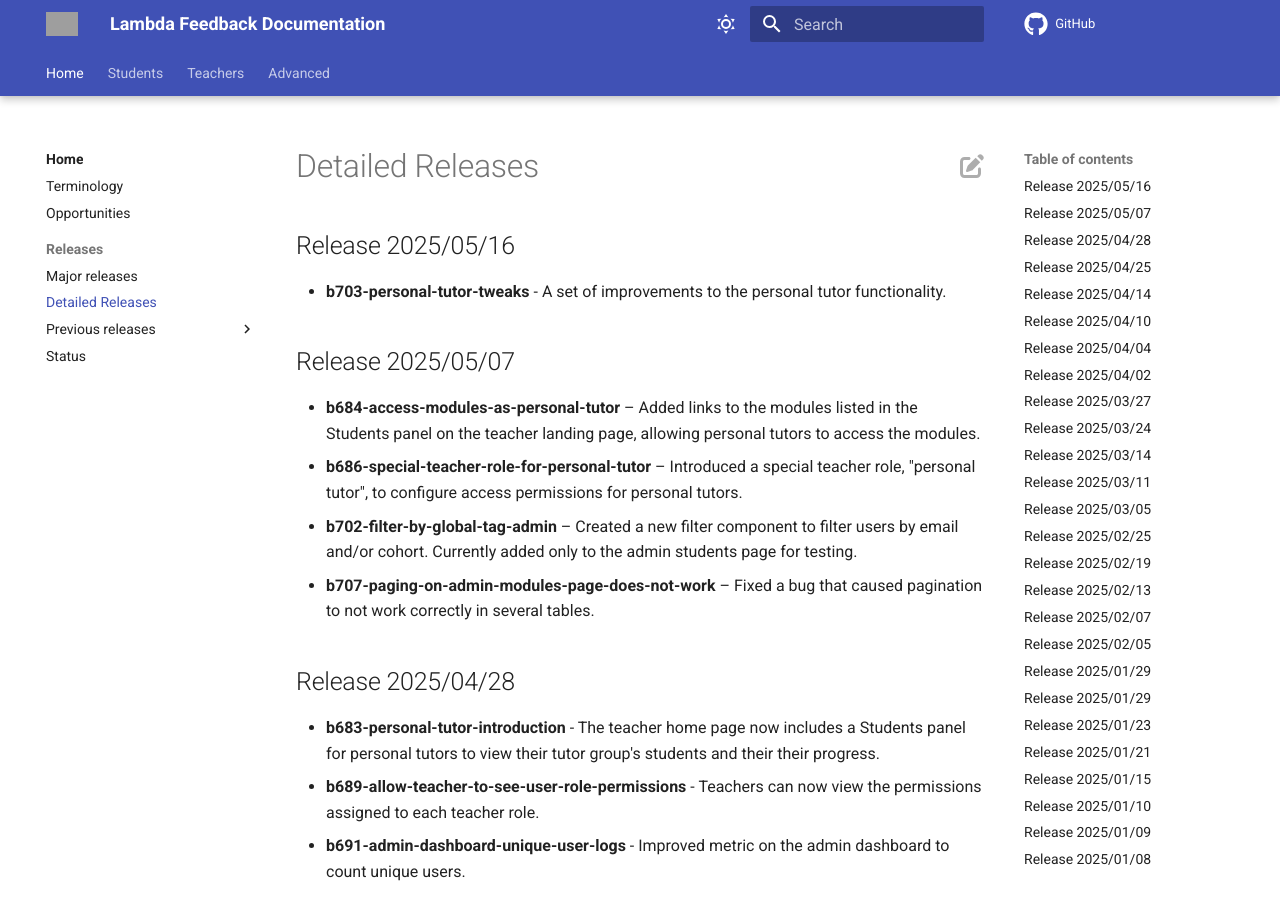
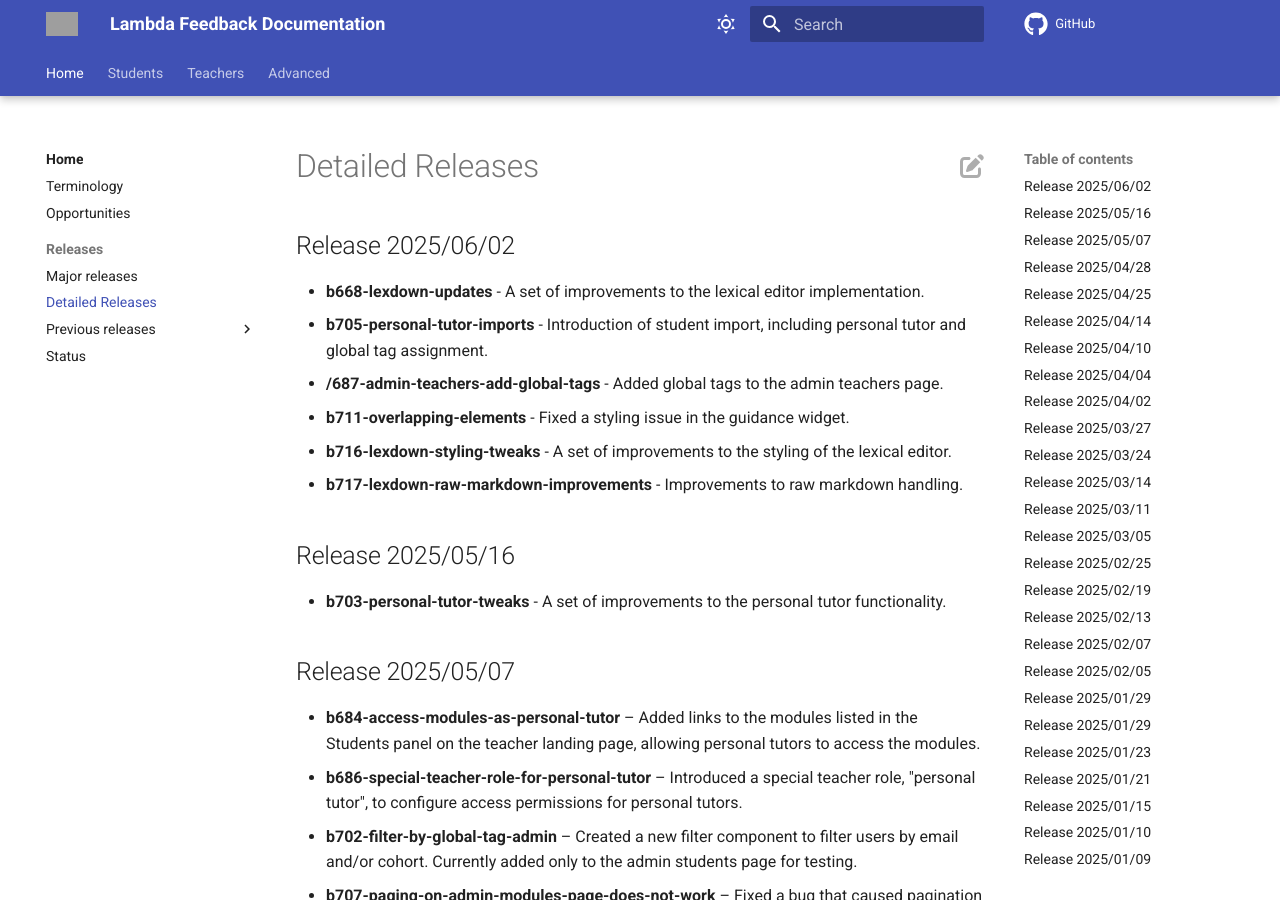
Before and after one commit to lambda-feedback/user-documentation, an MkDocs documentation site: the page built from docs/releases/detailed_releases.md, in a window 1280 px wide and 900 px high. Built offline with MkDocs 1.6.1 and Material for MkDocs 9.7.7, drawn with Linux system fonts in a browser that asks for light colours; comment, search, counter and statistics services are not loaded; grey boxes are pictures that could not be loaded.

Commit message:
Release 2025/06/02 added

```diff
--- a/docs/releases/detailed_releases.md
+++ b/docs/releases/detailed_releases.md
@@ -1,3 +1,12 @@
+## Release 2025/06/02
+
+- **b668-lexdown-updates** - A set of improvements to the lexical editor implementation.
+- **b705-personal-tutor-imports** - Introduction of student import, including personal tutor and global tag assignment.
+- **/687-admin-teachers-add-global-tags** - Added global tags to the admin teachers page.
+- **b711-overlapping-elements** - Fixed a styling issue in the guidance widget.
+- **b716-lexdown-styling-tweaks** - A set of improvements to the styling of the lexical editor.
+- **b717-lexdown-raw-markdown-improvements** - Improvements to raw markdown handling.
+
 ## Release 2025/05/16
 
 - **b703-personal-tutor-tweaks** - A set of improvements to the personal tutor functionality.
```
